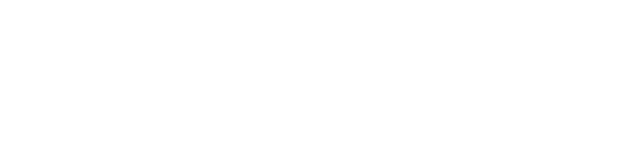
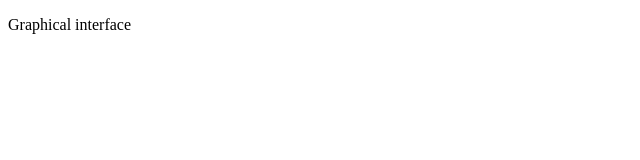
Before and after one commit to Kiruthika-Cse/Git-GUI, a plain HTML site: page index.html in a window 1280 px wide. Shown: the whole page, without its empty margins (0-640 px from the left). Drawn offline with Linux system fonts and the light colour scheme.

Commit message:
Line added

```diff
--- a/index.html
+++ b/index.html
@@ -6,6 +6,6 @@
     <title>Git GUI</title>
 </head>
 <body>
-
+    <p>Graphical interface</p>
 </body>
 </html>
```
